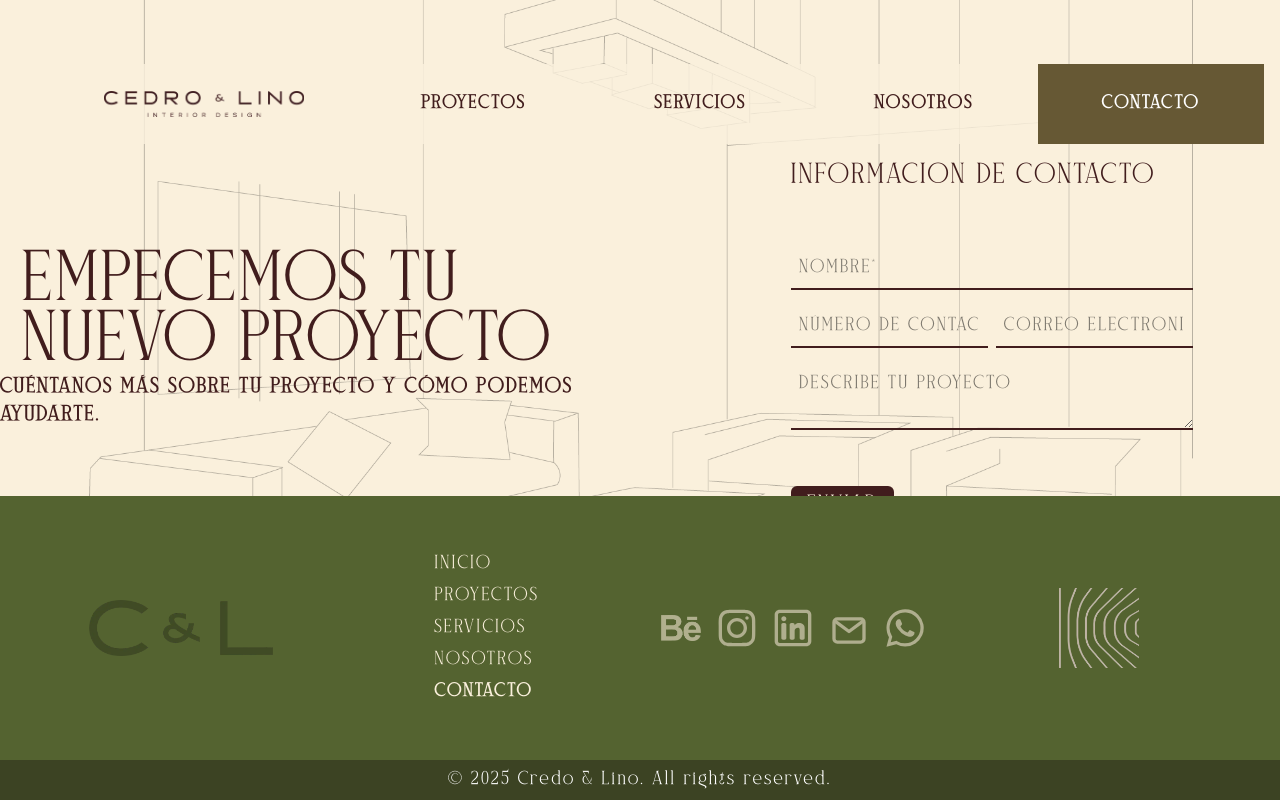
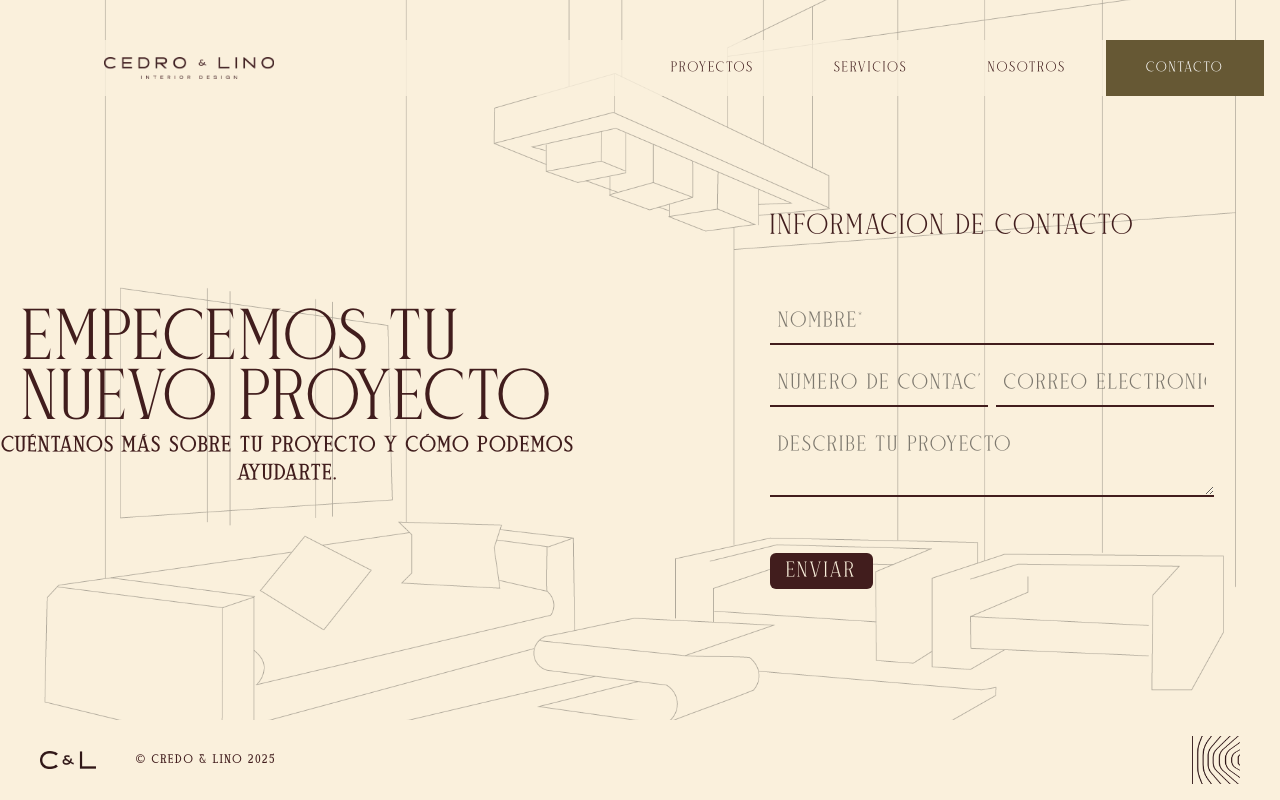
Before and after one commit to AndersonDavi/cedro-y-lino, an Angular app: page /contacto in a window 1280 px wide. Built offline with nearby package versions, Linux system fonts and the light colour scheme.

Commit message:
feat: ajuste tamaño de elementos

```diff
--- a/src/app/components/footer/custom-footer.component.html
+++ b/src/app/components/footer/custom-footer.component.html
@@ -1,13 +1,13 @@
-@if (footerStyle() === 'small') {
-<footer class="flex items-center justify-between text-custom-brown-900 bg-primary-500 px-10">
+<!-- @if (footerStyle() === 'small') { -->
+<footer class="flex items-center min-h-20 justify-between text-custom-brown-900 bg-primary-500 px-10">
   <div class="h-full w-fit flex gap-10 items-center justify-center">
     <img
       src="logos/4.1.webp"
       i18n-alt
       alt="logo empresa"
-      class="size-20 object-contain brightness-75"
+      class="size-14 object-contain brightness-75"
     />
-    <p class="text-xs font-bold uppercase">© Credo & Lino 2025</p>
+    <p class="text-[10px] font-bold uppercase">© Credo & Lino 2025</p>
   </div>
   <div class="h-full w-fit flex items-center justify-center">
     <img
@@ -18,7 +18,7 @@
     />
   </div>
 </footer>
-} @else if (footerStyle() === 'full') {
+<!-- } @else if (footerStyle() === 'full') {
 <footer class="flex flex-col text-white bg-secondary-700">
   <div class="grid grid-cols-1 sm:grid-cols-2 md:grid-cols-4 w-full p-10 h-fit gap-6">
     <div class="h-full flex items-center justify-center">
@@ -58,4 +58,4 @@
     <p>© 2025 Credo & Lino. All rights reserved.</p>
   </div>
 </footer>
-}
+} -->
--- a/src/app/components/navbar/navbar.component.css
+++ b/src/app/components/navbar/navbar.component.css
@@ -2,42 +2,33 @@
 @import '../../../styles.css';
 
 .menu-toggle {
-  @apply bg-transparent cursor-pointer p-2 mx-2 relative z-[1001];
+  @apply bg-transparent cursor-pointer p-2 mx-2 relative z-1001;
+}
+.menu-toggle[aria-expanded='true'] .bar:nth-child(1) {
+  @apply transform rotate-45 translate-y-[8px];
+}
+.menu-toggle[aria-expanded='true'] .bar:nth-child(2) {
+  @apply opacity-0;
+}
+.menu-toggle[aria-expanded='true'] .bar:nth-child(3) {
+  @apply transform -rotate-45 -translate-y-[8px];
 }
 .bar {
   @apply block w-6 h-[3px] my-[5px] mx-0 bg-custom-brown-900 transition-all duration-300;
 }
-.menu-toggle[aria-expanded='true'] .bar:nth-child(1) {
-  @apply transform rotate-45 translate-y-[8px];
+.navbar-item {
+  @apply p-2 px-10 h-full flex items-center justify-center select-none cursor-pointer transition-colors duration-150 hover:border-2 hover:border-custom-brown-900 active:bg-primary-800 active:text-white;
 }
-
-.menu-toggle[aria-expanded='true'] .bar:nth-child(2) {
-  @apply opacity-0;
-}
-
-.menu-toggle[aria-expanded='true'] .bar:nth-child(3) {
-  @apply transform -rotate-45 -translate-y-[8px];
-}
-.navbar-item {
-  @apply p-4 px-16 h-full flex items-center justify-center select-none cursor-pointer transition-colors duration-150;
-  /* Default styles */
-  @apply hover:border-2 hover:border-custom-brown-900;
-  @apply active:bg-primary-800 active:text-white;
-}
-
 .navbar-dropdown {
   @apply h-full text-custom-brown-900 flex items-center justify-center select-none cursor-pointer;
 }
-
 .active {
   @apply bg-primary-800 text-white hover:bg-primary-900 select-none hover:text-white;
 }
-
 /* Styles for text-white state */
 .text-white .navbar-item {
   @apply hover:border-2 hover:border-white/50 active:bg-white/50;
 }
-
 .text-white .active {
   @apply bg-white/50 text-white hover:bg-white/60;
 }
--- a/src/app/components/navbar/navbar.component.html
+++ b/src/app/components/navbar/navbar.component.html
@@ -1,5 +1,5 @@
 <nav
-  class="size-full flex justify-between items-center h-20 px-4 text-custom-brown-900 z-50 relative select-none"
+  class="size-full flex justify-between items-center h-14 px-4 text-custom-brown-900 z-50 relative select-none"
   [ngClass]="{
     'bg-primary-500': navbarStyle() === 'solid',
     'bg-primary-500/80': navbarStyle() === 'transparent',
@@ -7,29 +7,19 @@
   }"
 >
   <div class="h-15 w-fit p-2">
-    @if (navbarStyle() === 'text-white') {
     <img
-      src="logos/2.2.webp"
+      [src]="navbarStyle() === 'text-white' ? 'logos/2.2.webp' : 'logos/2.1.webp'"
       i18n-alt
       alt="navbar logo"
-      class="h-full w-auto max-w-[200px] object-contain ml-20"
+      class="h-full w-auto max-w-[170px] object-contain ml-20"
       routerLink="inicio"
     />
-    } @else {
-    <img
-      src="logos/2.1.webp"
-      i18n-alt
-      alt="navbar logo"
-      class="h-full w-auto max-w-[200px] object-contain ml-20"
-      routerLink="inicio"
-    />
-    }
   </div>
   <ul
-    class="flex md:items-center uppercase font-semibold tracking-[2px]"
+    class="flex md:items-center uppercase tracking-[2px] text-[12px]"
     [class.hidden]="!isMenuOpen()"
     [ngClass]="{
-      'w-full flex-col absolute top-[80px] left-0 h-[calc(100dvh-145px)] bg-primary-500 z-50':
+      'w-full flex-col absolute top-[60px] left-0 h-[calc(100dvh-80px)] bg-primary-500 z-50':
         mobileView(),
       'flex-row h-full': !mobileView()
     }"
--- a/src/app/layout/layout.component.ts
+++ b/src/app/layout/layout.component.ts
@@ -10,7 +10,7 @@ import { CommonModule } from '@angular/common';
   template: `
 
   <div class="flex flex-col min-h-screen bg-primary-500">
-    <custom-navbar class="fixed top-16 left-0 right-0 z-50"/>
+    <custom-navbar class="fixed top-10 left-0 right-0 z-50"/>
     <main class="overflow-x-clip">
       <router-outlet/>
     </main>
--- a/src/app/pages/contact-page/contact-page.html
+++ b/src/app/pages/contact-page/contact-page.html
@@ -1,5 +1,5 @@
 <section
-  class="h-[calc(100dvh-304px)] w-full relative pb-20 flex flex-col justify-between overflow-hidden"
+  class="h-[calc(100dvh-80px)]  w-full relative pb-20 flex flex-col justify-between overflow-hidden"
 >
   <img
     src="/backgrounds/1.webp"
@@ -7,26 +7,26 @@
     class="w-full h-full object-cover scale-200 brightness-0 border absolute select-none z-0"
   />
 
-  <div class="flex z-10 items-center justify-center gap-32 mt-40 h-full">
-    <div class="w-1/2 flex flex-col items-center justify-center text-left">
-      <h1 class="text-6xl text-custom-brown-900 uppercase font-thin">
+  <div class="flex md:flex-row flex-col z-10 items-center justify-center gap-32 mt-40 h-full">
+    <div class="md:w-1/2 w-full flex flex-col items-center justify-center text-left">
+      <h1 class="md:text-6xl text-4xl text-custom-brown-900 uppercase font-thin">
         EMPECEMOS TU <br />NUEVO PROYECTO
       </h1>
-      <p class="text-custom-brown-900 text-lg font-semibold">
+      <p class="md:text-lg text-center text-xs text-custom-brown-900 font-semibold">
         CUÉNTANOS MÁS SOBRE TU PROYECTO Y CÓMO PODEMOS AYUDARTE.
       </p>
     </div>
-    <div class="w-1/2 flex items-center justify-center">
+    <div class="md:w-1/2 w-full flex items-center justify-center">
       <form class="flex flex-col gap-4">
         <h2 class="text-2xl text-custom-brown-900 uppercase font-thin mb-10">
           INFORMACION DE CONTACTO
         </h2>
-        <input type="text" placeholder="Nombre*" name="name" />
+        <input type="text" placeholder="Nombre*" name="name" class="md:text-lg text-xs" />
         <div class="flex gap-2">
-          <input type="phone" placeholder="NÚMERO DE CONTACTO*" name="phone" />
-          <input type="email" placeholder="CORREO ELECTRONICO*" name="email" />
+          <input type="phone" placeholder="NÚMERO DE CONTACTO*" name="phone" class="md:text-lg text-xs" />
+          <input type="email" placeholder="CORREO ELECTRONICO*" name="email" class="md:text-lg text-xs" />
         </div>
-        <textarea placeholder="describe tu proyecto" name="message"></textarea>
+        <textarea placeholder="describe tu proyecto" name="message" class="md:text-lg text-xs"></textarea>
         <button class="bg-custom-brown-900 text-primary-500 w-fit rounded-md p-4 py-1 mt-10 text-lg">
           ENVIAR
         </button>
--- a/src/app/pages/home-page/home-page.html
+++ b/src/app/pages/home-page/home-page.html
@@ -1,11 +1,11 @@
 <section class="h-dvh w-full relative overflow-hidden">
   <div class="absolute z-20 inset-0 flex flex-col items-center justify-center">
-    <h1 class="text-[3.4rem] text-white uppercase text-center font-normal relative -top-20 tracking-[12px] leading-[1.3]">
+    <h1 class="text-[2.5rem] text-white uppercase text-center font-thin relative -top-20 tracking-[12px] leading-[1.3]">
       Transformando Espacios <br />
       en Experiencias & Habitables
     </h1>
     <button
-      class="bg-primary-500 text-custom-brown-900 uppercase text-xl font-semibold px-4 py-2 mt-10 relative -top-20"
+      class="bg-primary-500 text-custom-brown-900 uppercase font-semibold px-3 py-1 mt-8 relative -top-20"
     >
       <span class="relative top-[3px]">Ver Proyectos</span>
     </button>
--- a/src/app/pages/services-page/services-page.html
+++ b/src/app/pages/services-page/services-page.html
@@ -1,6 +1,6 @@
 <div class="relative">
   <section
-    class="h-fit min-h-[calc(100dvh-80px)] w-full relative flex flex-col justify-between overflow-hidden text-center "
+    class="h-fit min-h-[calc(100dvh-80px)] w-full relative flex flex-col justify-between overflow-hidden text-center"
     [ngClass]="{
       'hidden': cardToShow() !== 0,
     }"
@@ -74,79 +74,77 @@
     }"
   >
     <div
-      class="size-full bg-custom-brown-900 flex flex-col md:flex-row items-left justify-center gap-12 relative overflow-hidden text-primary-500 uppercase text-center cursor-pointer px-5"
+      class="size-full bg-custom-brown-900 flex flex-col md:flex-row items-left justify-center gap-12 relative overflow-hidden text-primary-500 uppercase text-center cursor-pointer px-5 min-h-[calc(100dvh-80px)]"
       (click)="$event.stopPropagation()"
       [ngClass]="{
         hidden: cardToShow() !== 1,
         block: cardToShow() === 1
       }"
     >
+      <div
+        class="md:w-1/2 w-full h-full flex flex-col items-left justify-center text-left gap-4 pl-10"
+      >
         <span
-        class="absolute top-32 left-10 cursor-pointer text-[5rem] z-70 font-light"
+          class="top-32 left-10 cursor-pointer text-[5rem] z-70 font-light"
           (click)="closeModal()"
         >
           ×
         </span>
-      <div class="md:w-1/2 w-full h-full flex flex-col items-left justify-center text-left gap-7 pl-10">
-        <h2 class="text-6xl uppercase">Diseño 360</h2>
-        <p class="text-sm text-primary-500 brightness-90 max-w-[700px]">
+        <h2 class="text-4xl uppercase">Diseño 360</h2>
+        <p class="text-[10px] text-primary-500 brightness-90 max-w-[700px]">
           Creamos espacios integrales desde la idea hasta la ejecución, ofreciendo diseño interior
           completo, selección de materiales y mobiliario a medida. Interpretamos la esencia de cada
           cliente para lograr espacios funcionales, coherentes y con identidad.
         </p>
-        <p class="text-lg max-w-[700px]">
+        <p class="text-[12px] max-w-[700px]">
           RECONOCIMIENTO DEL ESPACIO | PROPUESTA VISUAL OPTIMIZACIÓN DEL DISTRIBUCIÓN | WORKSHOP
           CREATIVO PROPUESTA FINAL | PRESUPUESTO ESTIMADO
         </p>
         <button
-          class="bg-primary-500 px-4 py-2 rounded-md text-custom-brown-900 w-fit font-semibold"
+          class="bg-primary-500 px-4 py-2 text-custom-brown-900 w-fit font-semibold text-xs"
         >
           VER PROYECTOS
         </button>
       </div>
       <div class="w-1/2 flex items-center justify-center h-full">
-        <img
-          src=""
-          alt=""
-          class="h-[60%] w-[80%] object-cover border"
-        />
+        <img src="" alt="" class="h-[60%] w-[80%] object-cover border" />
       </div>
     </div>
     <div
-      class="size-full bg-custom-blue-600 flex items-left justify-center gap-12 relative overflow-hidden text-primary-500 uppercase text-center cursor-pointer px-5"
+      class="size-full bg-custom-blue-600 flex flex-col md:flex-row items-left justify-center gap-12 relative overflow-hidden text-primary-500 uppercase text-center cursor-pointer px-5 min-h-[calc(100dvh-80px)]"
       (click)="$event.stopPropagation()"
       [ngClass]="{
         hidden: cardToShow() !== 2,
         block: cardToShow() === 2
       }"
     >
+      <div class="md:w-1/2 w-full h-full flex flex-col items-left justify-center text-left gap-4 pl-10">
         <span
-        class="absolute top-32 left-10 cursor-pointer text-[5rem] z-70 font-light"
+          class="top-32 left-10 cursor-pointer text-[5rem] z-70 font-light"
           (click)="closeModal()"
         >
           ×
         </span>
-      <div class="w-1/2 h-full flex flex-col items-left justify-center text-left gap-7 pl-10">
-        <h2 class="text-4xl uppercase">
+        <h2 class="text-[2.2rem] uppercase leading-none">
           MOBILIARIO <br />
-          <span class="text-[2.7rem]">DE VIVIENDA</span>
+          <span class="text-[2.7rem] ">DE VIVIENDA</span>
         </h2>
-        <p class="text-sm text-primary-500 brightness-90 max-w-[700px]">
+        <p class="text-[12px] text-primary-500 brightness-90 max-w-[700px]">
           Desarrollamos mobiliario residencial a partir de nuestras propias colecciones, diseñadas
           con intención, estética y funcionalidad. Cada pieza puede adaptarse en medidas, acabados y
           detalles según el espacio o las necesidades del cliente.
         </p>
-        <p class="text-lg max-w-[700px]">
+        <p class="text-[14px] max-w-[700px]">
           ASESORÍA INICIAL | PROPUESTAS DE DISEÑO | SELECCIÓN DE MATERIALES | FABRICACIÓN EN TALLER
           | ENTREGA EN CASA
         </p>
         <button
-          class="bg-primary-500 px-4 py-2 rounded-md text-custom-brown-900 w-fit font-semibold"
+          class="bg-primary-500 px-4 py-2 text-custom-brown-900 w-fit font-semibold text-xs"
         >
           VER PROYECTOS
         </button>
       </div>
-      <div class="w-1/2 flex items-center justify-center h-full">
+      <div class="md:w-1/2 w-full flex items-center justify-center h-full">
         <img class="h-[60%] w-[80%] bg-gray-500 border" src="" alt="" />
       </div>
       <!-- <img
@@ -156,46 +154,42 @@
         /> -->
     </div>
     <div
-      class="size-full bg-secondary-700 flex items-left justify-center gap-12 relative overflow-hidden text-primary-500 uppercase text-center cursor-pointer px-5"
+      class="size-full w-full bg-secondary-700 flex flex-col md:flex-row items-left justify-center gap-4 relative overflow-hidden text-primary-500 uppercase text-center cursor-pointer px-5 min-h-[calc(100dvh-80px)]"
       (click)="$event.stopPropagation()"
       [ngClass]="{
         hidden: cardToShow() !== 3,
         block: cardToShow() === 3
       }"
     >
+      <div class="md:w-1/2 w-full h-full flex flex-col items-left justify-center text-left gap-4 pl-10">
         <span
-        class="absolute top-32 left-10 cursor-pointer text-[5rem] z-70 font-light"
+          class="top-32 left-10 cursor-pointer text-[5rem] z-70 font-light"
           (click)="closeModal()"
         >
           ×
         </span>
-      <div class="w-1/2 h-full flex flex-col items-left justify-center text-left gap-7 pl-10">
-        <h2 class="text-4xl uppercase">
+        <h2 class="text-[2.2rem] uppercase leading-none">
           CARPINTERÍA <br />
           <span class="text-[2.7rem]">ARQUITECTÓNICA</span>
         </h2>
-        <p class="text-sm text-primary-500 brightness-90 max-w-[700px]">
+        <p class="text-[12px] text-primary-500 brightness-90 max-w-[700px]">
           Diseñamos y fabricamos mobiliario fijo —cocinas, closets, muebles de baño y soluciones
           empotradas— adaptado a proyectos residenciales o comerciales. Trabajamos en conjunto con
           arquitectos, constructoras o directamente con el cliente para garantizar resultados
           funcionales y a medida.
         </p>
-        <p class="text-lg max-w-[700px]">
+        <p class="text-[14px] max-w-[700px]">
           LEVANTAMIENTO Y ASESORÍA | PROPUESTA TÉCNICA SELECCIÓN DE ACABADOS | FABRICACIÓN EN TALLER
           INSTALACIÓN EN OBRA
         </p>
         <button
-          class="bg-primary-500 px-4 py-2 rounded-md text-custom-brown-900 w-fit font-semibold"
+          class="bg-primary-500 px-4 py-2 text-custom-brown-900 w-fit font-semibold text-xs"
         >
           VER PROYECTOS
         </button>
       </div>
       <div class="w-1/2 flex items-center justify-center h-full">
-        <img
-          src=""
-          alt=""
-          class="h-[60%] w-[80%] object-cover border"
-        />
+        <img src="" alt="" class="h-[60%] w-[80%] object-cover border" />
       </div>
     </div>
   </div>
--- a/src/index.html
+++ b/src/index.html
@@ -4,6 +4,8 @@
     <meta charset="utf-8" />
     <title>CredoYLila</title>
     <link rel="preload" href="/fonts/Naftegfo.otf" as="font" type="font/otf" crossorigin />
+    <link rel="preload" href="/backgrounds/mesa_de_trabajo_1.webpf" as="image" type="image/webp" crossorigin />
+    <link rel="preload" href="/backgrounds/mesa_de_trabajo_2.webpf" as="image" type="image/webp" crossorigin />
     <base href="/" />
     <meta name="viewport" content="width=device-width, initial-scale=1" />
     <link rel="icon" type="image/x-icon" href="favicon.ico" />
```
Also changed, not shown: public/logos/2.2.png (added). Lines whose indentation alone changed are shown as unchanged.
